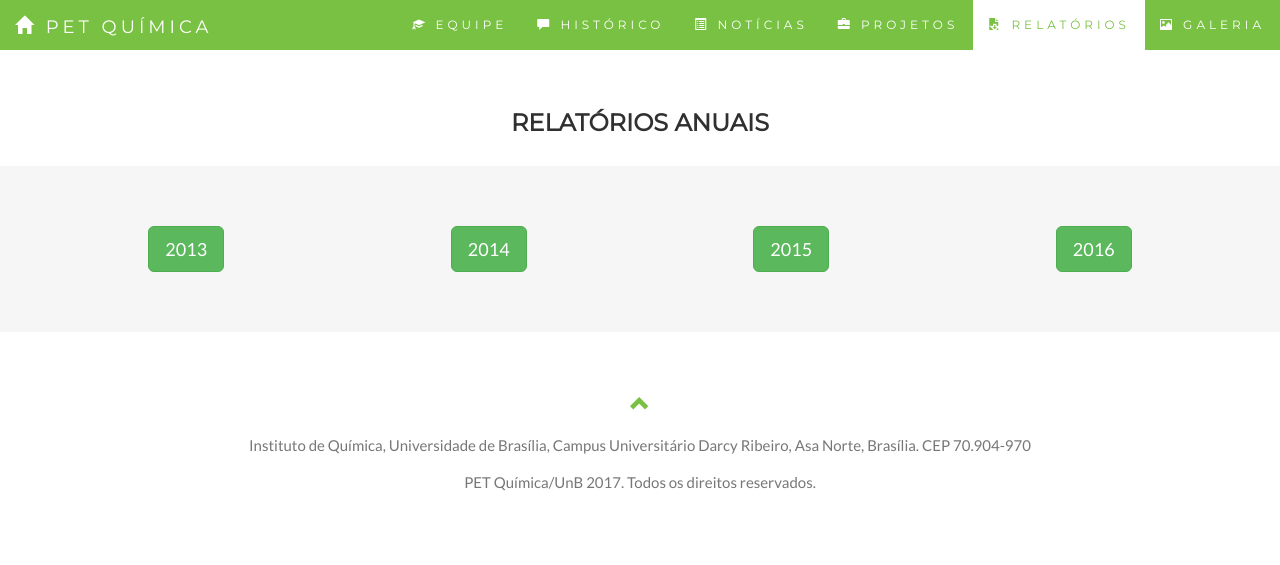
After one commit to petquimica/sitepet, a Django app: page /projetos/reports/ in a window 1280 px wide. The commit adds this page. Shown: the top 565 px of the page. Run offline with Django 3.2, Linux system fonts and the light colour scheme; parts of the project's set-up code (start-up, migrations or seed data) failed here and were passed over; some libraries are stand-ins or nearby versions.

Commit message:
Create Report

```diff
--- a/pet/core/templates/core/base.html
+++ b/pet/core/templates/core/base.html
@@ -29,7 +29,7 @@
                   <a href="{% url 'team:team' %}"><span class="glyphicon glyphicon-education"></span> EQUIPE</a>
                 </li>
                 <li class="{% block active-historic %}{% endblock %}">
-                  <a href="{% url 'team:historic' %}"><span class="glyphicon glyphicon-comment"></span> BREVE HISTÓRICO</a>
+                  <a href="{% url 'team:historic' %}"><span class="glyphicon glyphicon-comment"></span> HISTÓRICO</a>
                 </li>
                 <li class="{% block active-info %}{% endblock %}">
                   <a href="{% url 'information:index' %}"><span class="glyphicon glyphicon-list-alt"></span> NOTÍCIAS</a>
@@ -37,10 +37,12 @@
                 <li class="{% block active-project %}{% endblock %}">
                   <a href="{% url 'project:index' %}"><span class="glyphicon glyphicon-briefcase"></span> PROJETOS</a>
                 </li>
+                <li class="{% block active-reports %}{% endblock %}">
+                  <a href="{% url 'project:reports' %}"><span class="glyphicon glyphicon-save-file"></span> RELATÓRIOS</a>
+                </li>
                 <li class="{% block active-gallery %}{% endblock %}">
                   <a href="{% url 'gallery:gallery' %}"><span class="glyphicon glyphicon-picture"></span> GALERIA</a>
                 </li>
-                <li><a href="/admin/"><span class="glyphicon glyphicon-log-in"></span> LOGIN</a></li>
               </ul>
             </div>
         </nav>
--- /dev/null
+++ b/project/templates/project/report.html
@@ -0,0 +1,26 @@
+{% extends 'core/base.html' %}
+{% load static %}
+{% block css %}<link rel="stylesheet" href="{% static 'project/project.css' %}" />{% endblock %}
+{% block active-reports %}active{% endblock %}
+{% block main %}
+  <div class="jumbotron text-center">
+    <h2>RELATÓRIOS ANUAIS</h2>
+  </div>
+
+  <div class="container-fluid bg-grey">
+    <div class="row">
+      <div class="col-sm-3 text-center">
+        <a href="{% static 'project/reports/relatorio_2013.pdf' %}" class="btn btn-success btn-lg" download="relatorio2013">2013</a>
+      </div>
+      <div class="col-sm-3 text-center">
+        <a href="{% static 'project/reports/relatorio_2014.pdf' %}" class="btn btn-success btn-lg" download="relatorio2014">2014</a>
+      </div>
+      <div class="col-sm-3 text-center">
+        <a href="{% static 'project/reports/relatorio_2015.pdf' %}" class="btn btn-success btn-lg" download="relatorio2015">2015</a>
+      </div>
+      <div class="col-sm-3 text-center">
+        <a href="{% static 'project/reports/relatorio_2016.pdf' %}" class="btn btn-success btn-lg" download="relatorio2016">2016</a>
+      </div>
+    </div>
+  </div>
+{% endblock %}
--- a/project/urls.py
+++ b/project/urls.py
@@ -4,5 +4,6 @@ from . import views
 app_name = 'project'
 urlpatterns = [
   url(r'^$', views.IndexView.as_view(), name="index"),
+  url(r'^reports/$', views.ReportView.as_view(), name="reports"),
   url(r'^(?P<slug>[\w_-]+)/$', views.ProjectView.as_view(), name="details"),
 ]
--- a/project/views.py
+++ b/project/views.py
@@ -1,4 +1,4 @@
-from django.views.generic import ListView, DetailView
+from django.views.generic import ListView, DetailView, TemplateView
 from django.db.models import Q
 from .models import Project
 
@@ -18,6 +18,10 @@ class ProjectView(DetailView):
     template_name = 'project/details.html'
 
 
+class ReportView(TemplateView):
+    template_name = 'project/report.html'
+
+
 def search_project(request, project_list):
     query = request.GET.get("q_project")
     if query:
```
Also changed, not shown: 4 other files.
